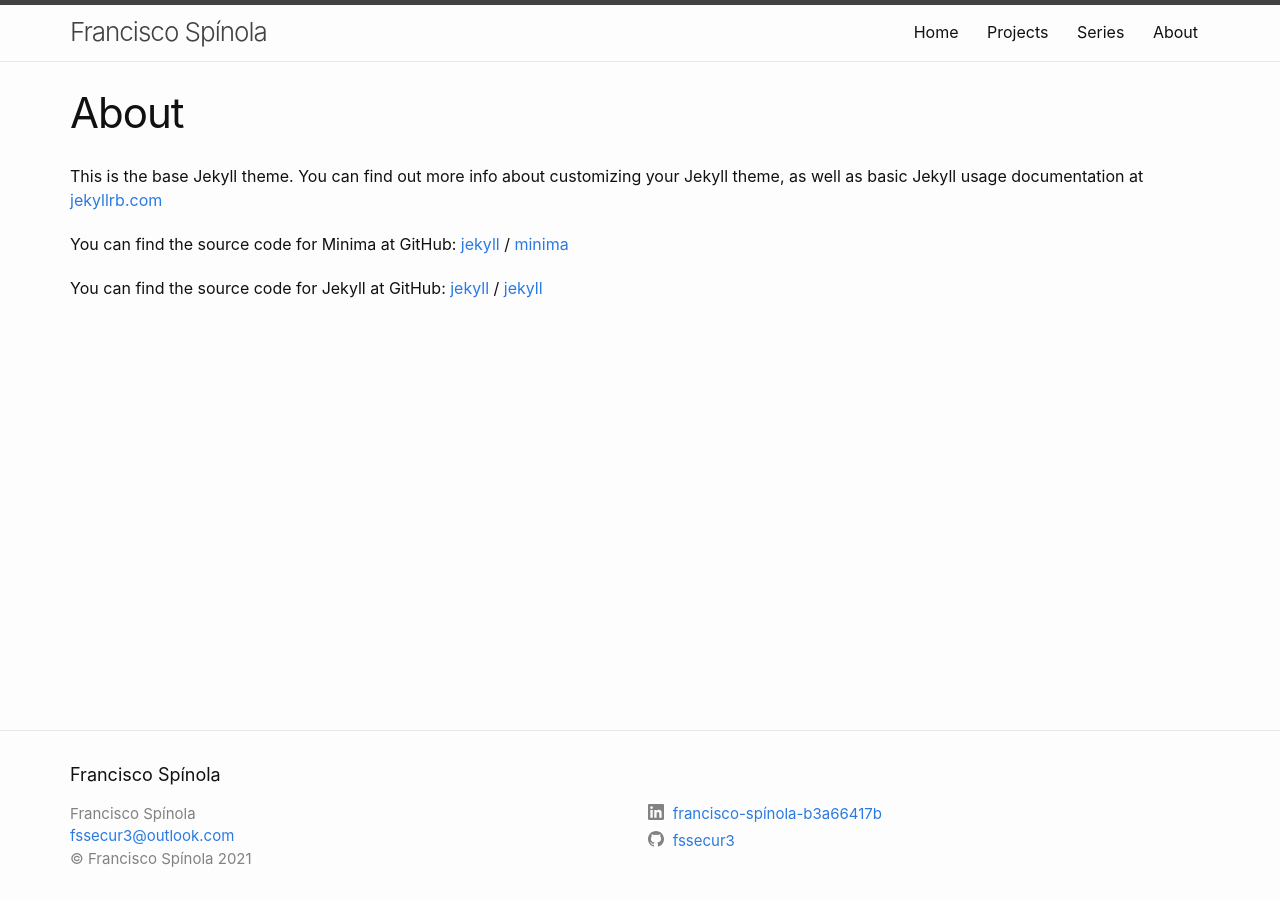
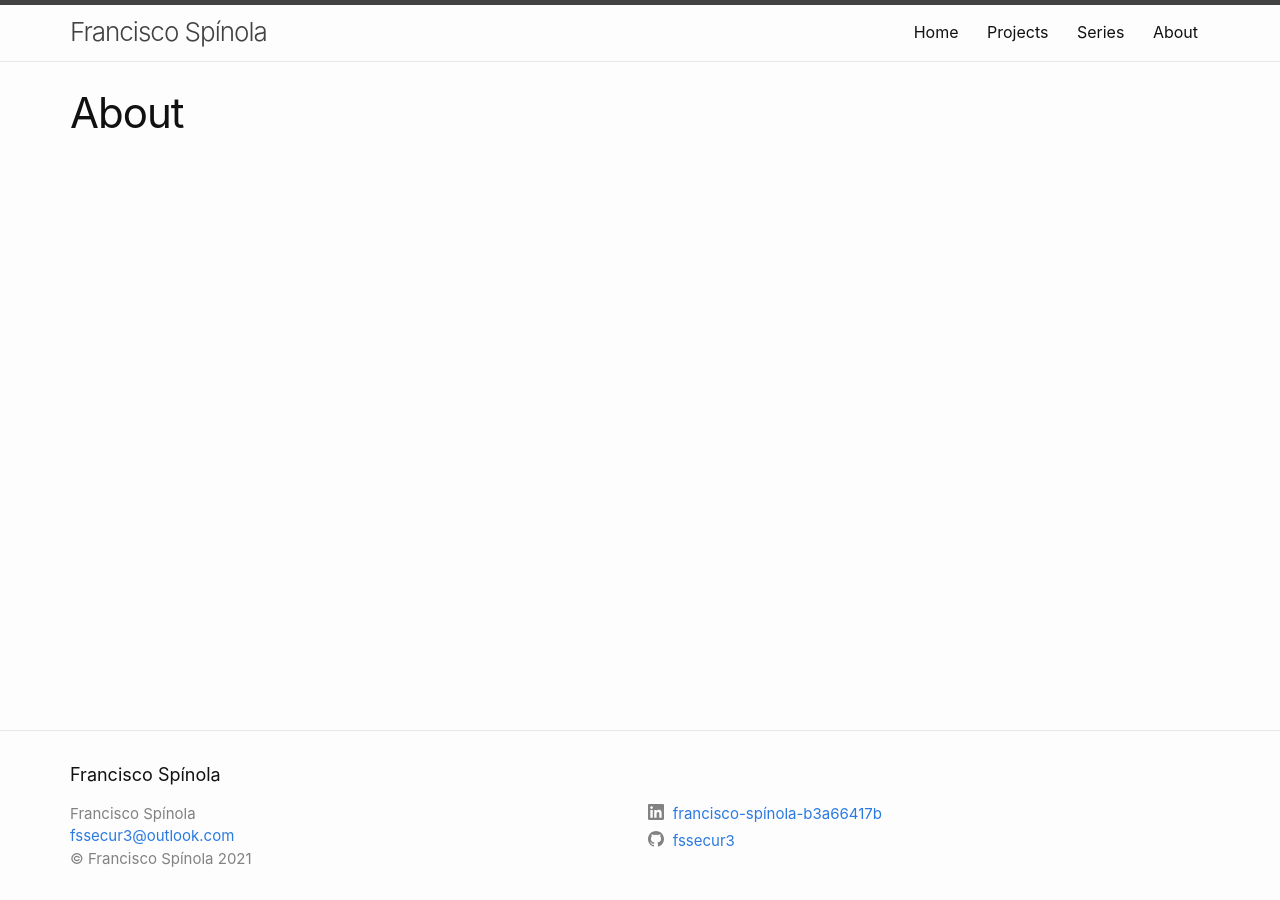
Before and after one commit to fspinola85/fspinola85.github.io, a Jekyll site: the page built from about.markdown, in a window 1280 px wide. Built offline with Jekyll 4.4.1, drawn with Linux system fonts in a browser that asks for light colours.

```diff
--- a/_layouts/home-tops.html
+++ b/_layouts/home-tops.html
@@ -13,7 +13,7 @@ layout: default
     <!--<h2 class="post-list-heading">{{ page.list_title | default: "Posts" }}</h2>-->
     <ul class="post-list">
       {%- for post in site.posts -%}
-        {%- if post.category == "Top" -%}
+        {%- if post.category == "Tops" -%}
         <li>
           {%- assign date_format = site.minima.date_format | default: "%b %-d, %Y" -%}
           <span class="post-meta">{{ post.date | date: date_format }}</span>
--- a/about.markdown
+++ b/about.markdown
@@ -3,16 +3,3 @@ layout: page
 title: About
 permalink: /about/
 ---
-
-This is the base Jekyll theme. You can find out more info about customizing your Jekyll theme, as well as basic Jekyll usage documentation at [jekyllrb.com](https://jekyllrb.com/)
-
-You can find the source code for Minima at GitHub:
-[jekyll][jekyll-organization] /
-[minima](https://github.com/jekyll/minima)
-
-You can find the source code for Jekyll at GitHub:
-[jekyll][jekyll-organization] /
-[jekyll](https://github.com/jekyll/jekyll)
-
-
-[jekyll-organization]: https://github.com/jekyll
--- a/tops/index.markdown
+++ b/tops/index.markdown
@@ -3,6 +3,6 @@
 # To modify the layout, see https://jekyllrb.com/docs/themes/#overriding-theme-defaults
 
 layout: home-tops
-title: TOP 10
-category: Top
+title: TOPs
+category: Tops
 ---
```
Also changed, not shown: tools/_posts/2021-04-02-dumper.markdown (added, +64 -0 lines).
